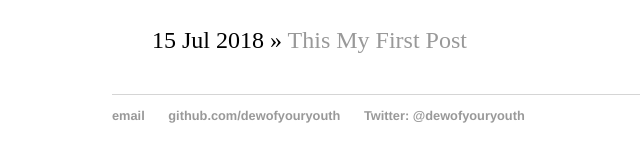
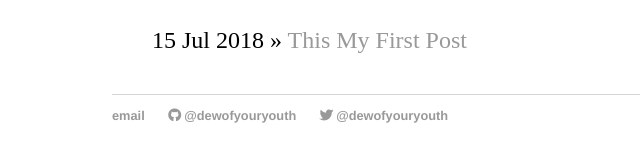
Before and after one commit to DewofyourYouth/DewofyourYouth.github.io, a Jekyll site: the page built from index.html, in a window 1280 px wide. Shown: the part 228-390 px from the top of the page, without its empty margins (80-720 px from the left). Built offline with Jekyll 4.4.1, drawn with Linux system fonts in a browser that asks for light colours; nearby versions of some CDN libraries.

Commit message:
fontawesome

```diff
--- a/_layouts/default.html
+++ b/_layouts/default.html
@@ -4,6 +4,9 @@
 			<title>{{ page.title }}</title>
 			<!-- link to main stylesheet -->
 			<link rel="stylesheet" type="text/css" href="/css/main.css">
+			<link rel="stylesheet" href="https://use.fontawesome.com/releases/v5.1.0/css/all.css" integrity="sha384-lKuwvrZot6UHsBSfcMvOkWwlCMgc0TaWr+30HWe3a4ltaBwTZhyTEggF5tJv8tbt" crossorigin="anonymous">
+
+
 		</head>
 		<body>
 			<nav>
@@ -21,8 +24,8 @@
 			<footer>
 	    		<ul>
 	        		<li><a href="mailto:dewofyouryouth@gmail.com">email</a></li>
-					<li><a href="https://github.com/dewofyouryouth">github.com/dewofyouryouth</a></li>
-					<li><a href="https://twitter.com/dewofyouryouth">Twitter: @dewofyouryouth</a></li>
+					<li><a href="https://github.com/dewofyouryouth"><i class="fab fa-github"></i> @dewofyouryouth</a></li>
+					<li><a href="https://twitter.com/dewofyouryouth"><i class="fab fa-twitter"></i> @dewofyouryouth</a></li>
 				</ul>
 			</footer>
 		</body>
```
